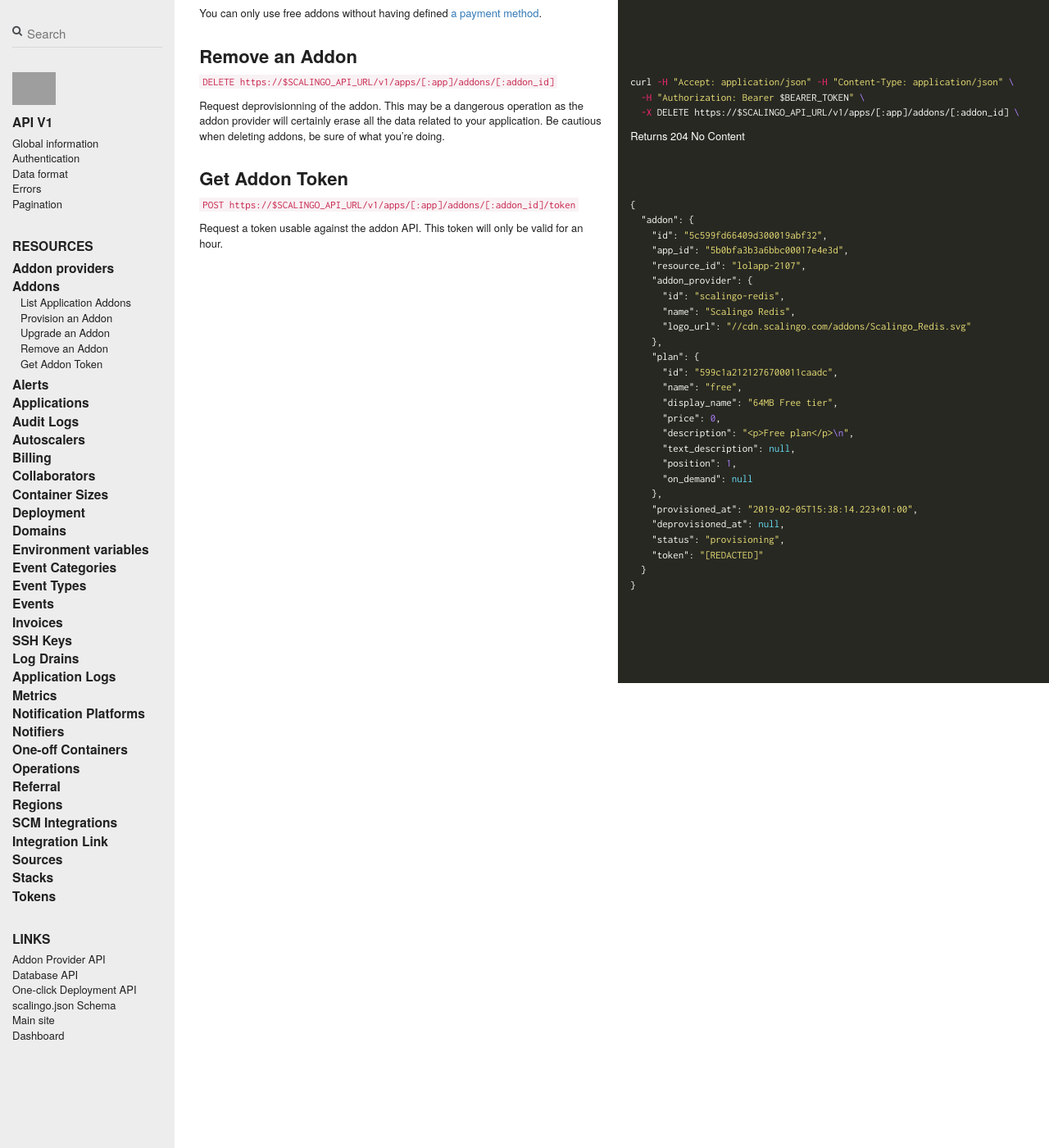
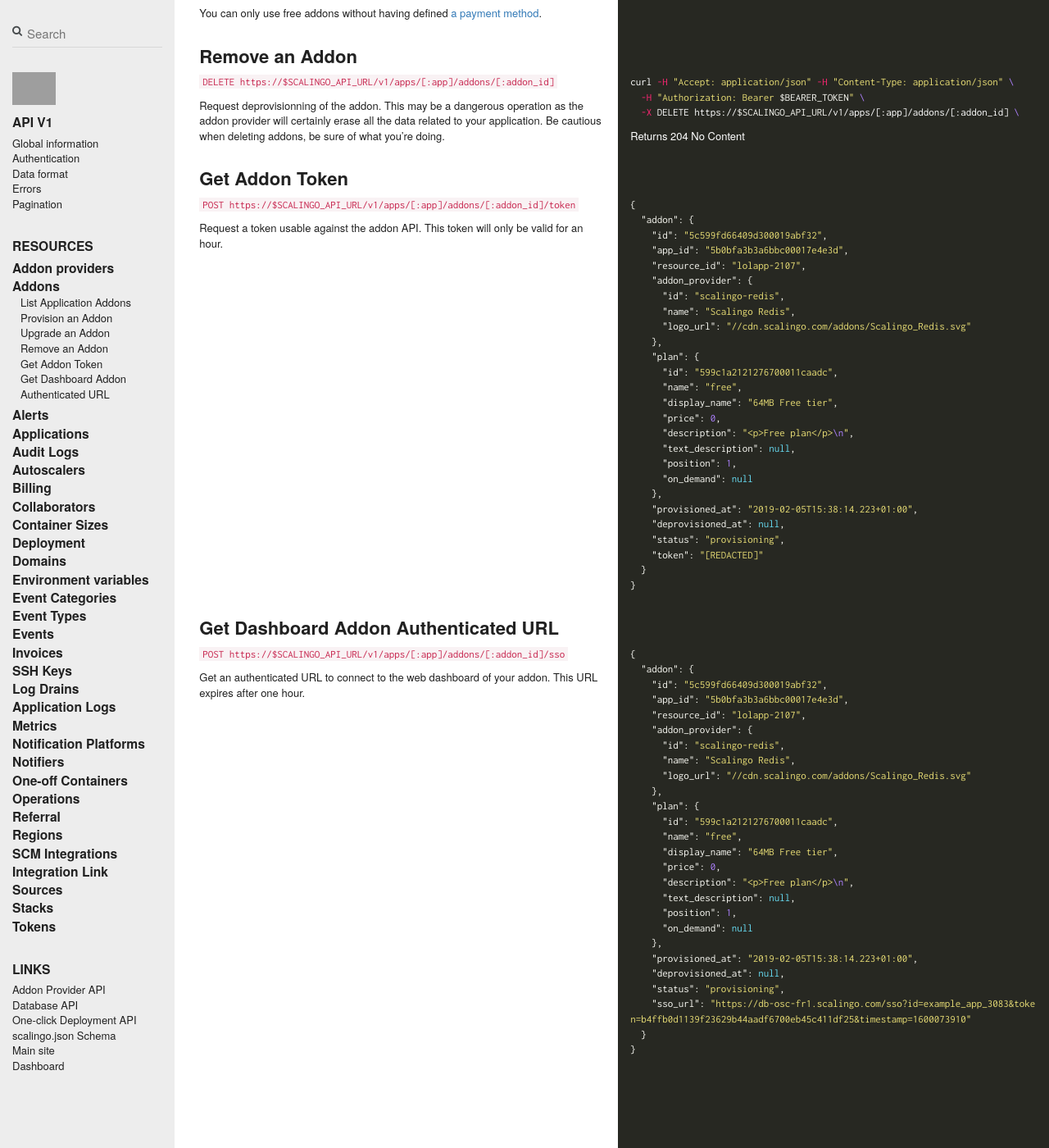
Before and after one commit to jdauphant/developers-documentation, a Jekyll site: the page built from _scalingo_api/addons.md, in a window 1280 px wide and 1400 px high, scrolled down 1584 px. Shown: the whole window at 82% size. Built offline with Jekyll 4.4.1, drawn with Linux system fonts in a browser that asks for light colours; nearby versions of some CDN libraries; comment, search, counter and statistics services are not loaded; grey boxes are pictures that could not be loaded.

Commit message:
Document get SSO endpoint
Fix #39

````diff
--- a/_scalingo_api/addons.md
+++ b/_scalingo_api/addons.md
@@ -227,3 +227,44 @@ an hour.
   }
 }
 ```
+
+--- row ---
+
+## Get Dashboard Addon Authenticated URL
+
+--- row ---
+
+`POST https://$SCALINGO_API_URL/v1/apps/[:app]/addons/[:addon_id]/sso`
+
+Get an authenticated URL to connect to the web dashboard of your addon. This URL expires after one hour.
+
+||| col |||
+
+```json
+{
+  "addon": {
+    "id": "5c599fd66409d300019abf32",
+    "app_id": "5b0bfa3b3a6bbc00017e4e3d",
+    "resource_id": "lolapp-2107",
+    "addon_provider": {
+      "id": "scalingo-redis",
+      "name": "Scalingo Redis",
+      "logo_url": "//cdn.scalingo.com/addons/Scalingo_Redis.svg"
+    },
+    "plan": {
+      "id": "599c1a2121276700011caadc",
+      "name": "free",
+      "display_name": "64MB Free tier",
+      "price": 0,
+      "description": "<p>Free plan</p>\n",
+      "text_description": null,
+      "position": 1,
+      "on_demand": null
+    },
+    "provisioned_at": "2019-02-05T15:38:14.223+01:00",
+    "deprovisioned_at": null,
+    "status": "provisioning",
+    "sso_url": "https://db-osc-fr1.scalingo.com/sso?id=example_app_3083&token=b4ffb0d1139f23629b44aadf6700eb45c411df25&timestamp=1600073910"
+  }
+}
+```
````
